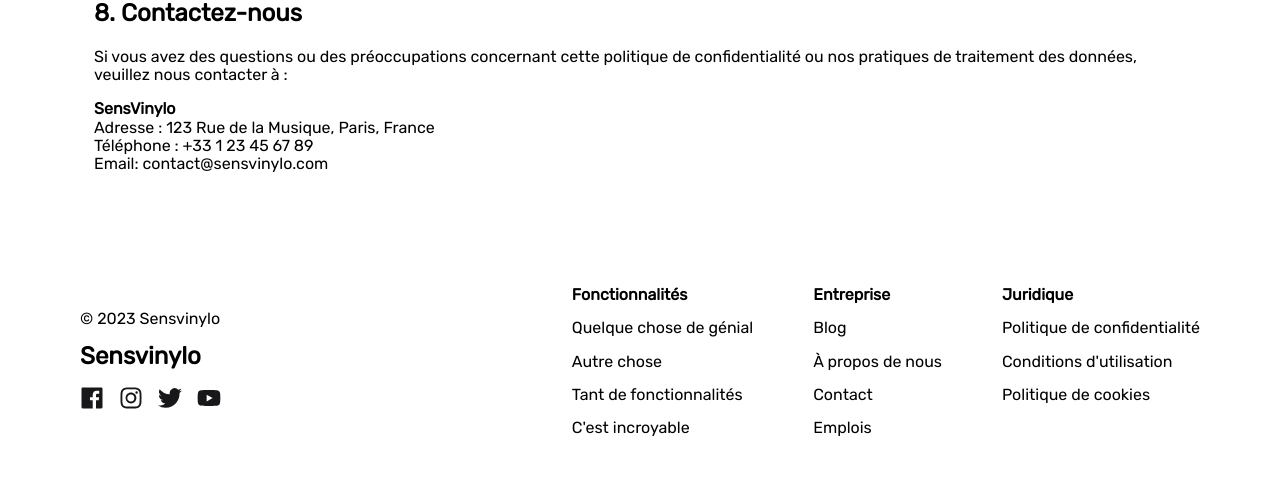
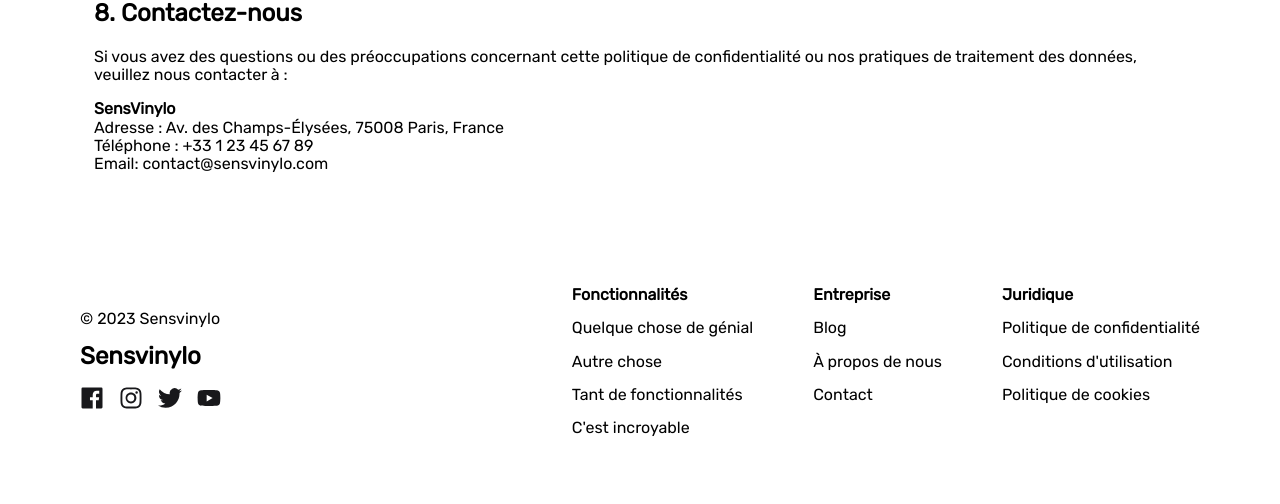
Before and after one commit to Thivalaine/sensvinylo-musique, a PHP site: page /privacy_policy.php in a window 1280 px wide. Shown: the part 1648-2152 px from the top of the page. Run offline with PHP 8.4, Linux system fonts and the light colour scheme.

Commit message:
change address and link

```diff
--- a/contact.php
+++ b/contact.php
@@ -89,7 +89,7 @@
         </section>
         <section class="contactInfo">
             <h2>Informations de Contact Sensvinylo</h2>
-            <p><strong>Adresse :</strong> 123 Rue de la Musique, Paris, France</p>
+            <p><strong>Adresse :</strong> Av. des Champs-Élysées, 75008 Paris, France</p>
             <p><strong>Téléphone :</strong> +33 1 23 45 67 89</p>
             <p><strong>Email:</strong> contact@sensvinylo.com</p>
         </section>
--- a/cookie_policy.php
+++ b/cookie_policy.php
@@ -88,7 +88,7 @@
             <p>Si vous avez des questions ou des préoccupations concernant notre utilisation des cookies, veuillez nous contacter à :</p>
             <p>
                 <strong>SensVinylo</strong><br>
-                Adresse : 123 Rue de la Musique, Paris, France<br>
+                Adresse : Av. des Champs-Élysées, 75008 Paris, France<br>
                 Téléphone : +33 1 23 45 67 89<br>
                 Email: contact@sensvinylo.com
             </p>
--- a/footer.php
+++ b/footer.php
@@ -46,17 +46,16 @@
     <div class="footerRight">
         <ul class="list">
             <li class="listTitle">Fonctionnalités</li>
-            <li><a href="#">Quelque chose de génial</a></li>
-            <li><a href="#">Autre chose</a></li>
-            <li><a href="#">Tant de fonctionnalités</a></li>
-            <li><a href="#">C'est incroyable</a></li>
+            <li>Quelque chose de génial</li>
+            <li>Autre chose</li>
+            <li>Tant de fonctionnalités</li>
+            <li>C'est incroyable</li>
         </ul>
         <ul class="list">
             <li class="listTitle">Entreprise</li>
             <li><a href="blog.php">Blog</a></li>
             <li><a href="about.php">À propos de nous</a></li>
-            <li><a href="#">Contact</a></li>
-            <li><a href="#">Emplois</a></li>
+            <li><a href="contact.php">Contact</a></li>
         </ul>
         <ul class="list">
             <li class="listTitle">Juridique</li>
--- a/privacy_policy.php
+++ b/privacy_policy.php
@@ -129,7 +129,7 @@
             <p>Si vous avez des questions ou des préoccupations concernant cette politique de confidentialité ou nos pratiques de traitement des données, veuillez nous contacter à :</p>
             <p>
                 <strong>SensVinylo</strong><br>
-                Adresse : 123 Rue de la Musique, Paris, France<br>
+                Adresse : Av. des Champs-Élysées, 75008 Paris, France<br>
                 Téléphone : +33 1 23 45 67 89<br>
                 Email: contact@sensvinylo.com
             </p>
--- a/terms_of_use.php
+++ b/terms_of_use.php
@@ -105,7 +105,7 @@
             <p>Pour toute question ou préoccupation concernant ces conditions d'utilisation, veuillez nous contacter à :</p>
             <p>
                 <strong>SensVinylo</strong><br>
-                Adresse : 123 Rue de la Musique, Paris, France<br>
+                Adresse : Av. des Champs-Élysées, 75008 Paris, France<br>
                 Téléphone : +33 1 23 45 67 89<br>
                 Email: contact@sensvinylo.com
             </p>
```
